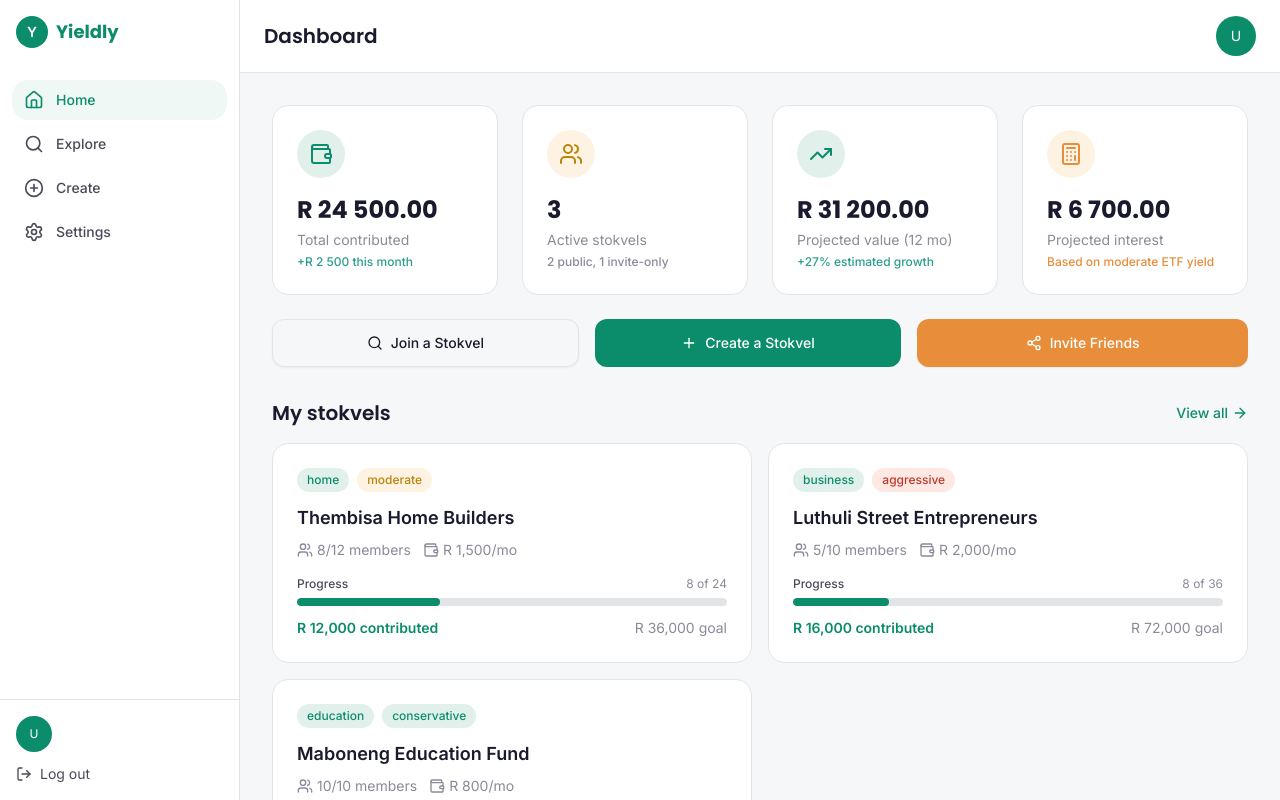
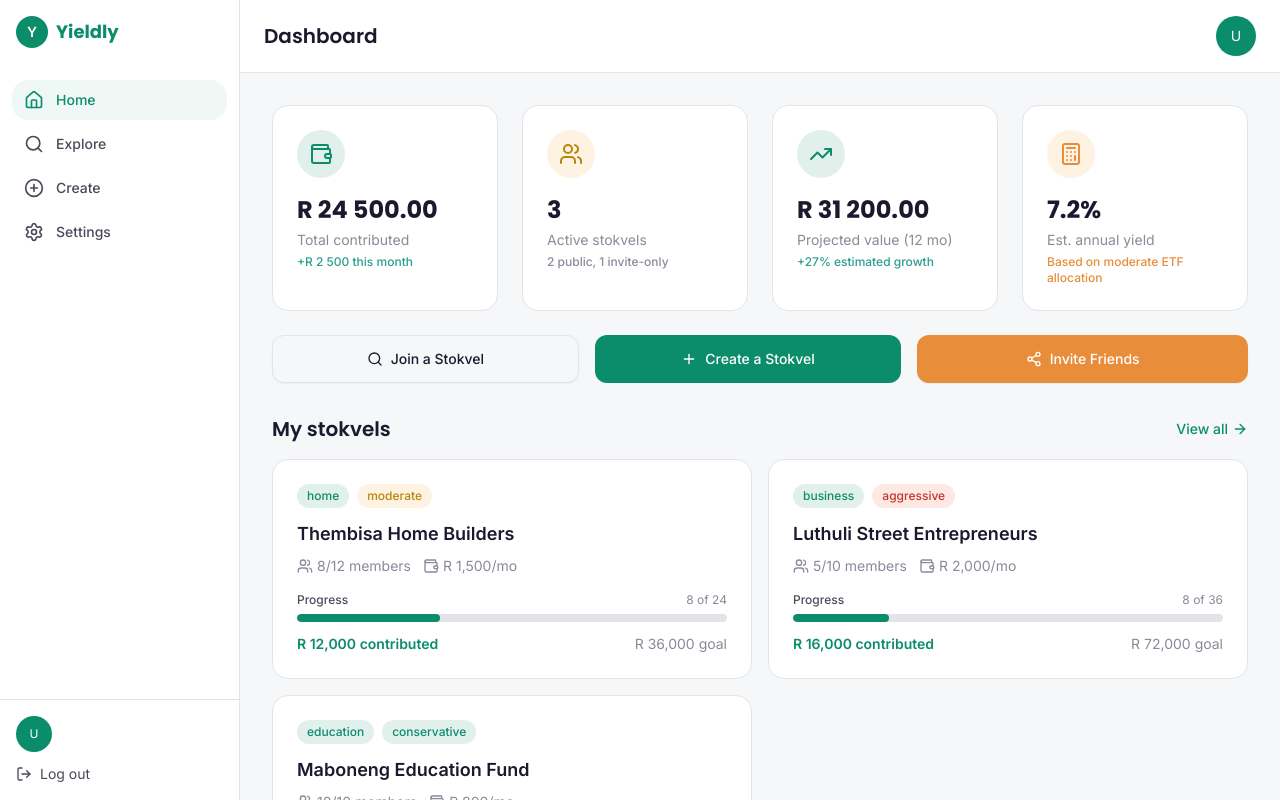
Before and after one commit to reamogetswemolefe0190-cmd/Yieldly, a Next.js app: page /Yieldly/dashboard in a window 1280 px wide. Shown: the top 800 px of the page. Built offline with nearby package versions, Linux system fonts and the light colour scheme.

Commit message:
feat: show estimated annual yield percentage on dashboard

```diff
--- a/src/app/dashboard/page.tsx
+++ b/src/app/dashboard/page.tsx
@@ -72,9 +72,9 @@ function StatsCards({ loading }: { loading: boolean }) {
       icon: Calculator,
       iconBg: "#FEF3E2",
       iconColor: "#E88D3A",
-      label: "Projected interest",
-      value: "R 6 700.00",
-      trend: "Based on moderate ETF yield",
+      label: "Est. annual yield",
+      value: "7.2%",
+      trend: "Based on moderate ETF allocation",
       trendColor: "#E88D3A",
     },
   ];
```
